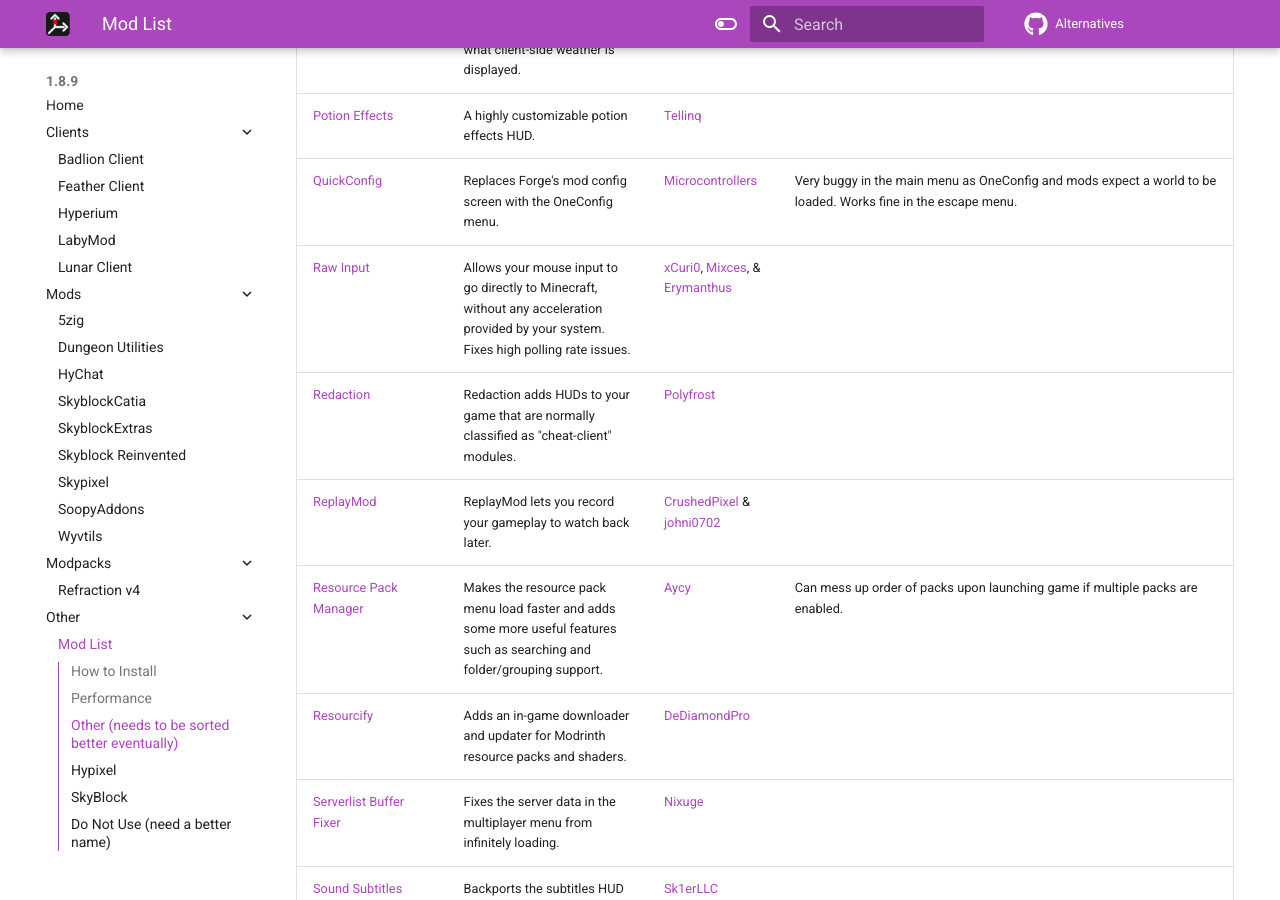
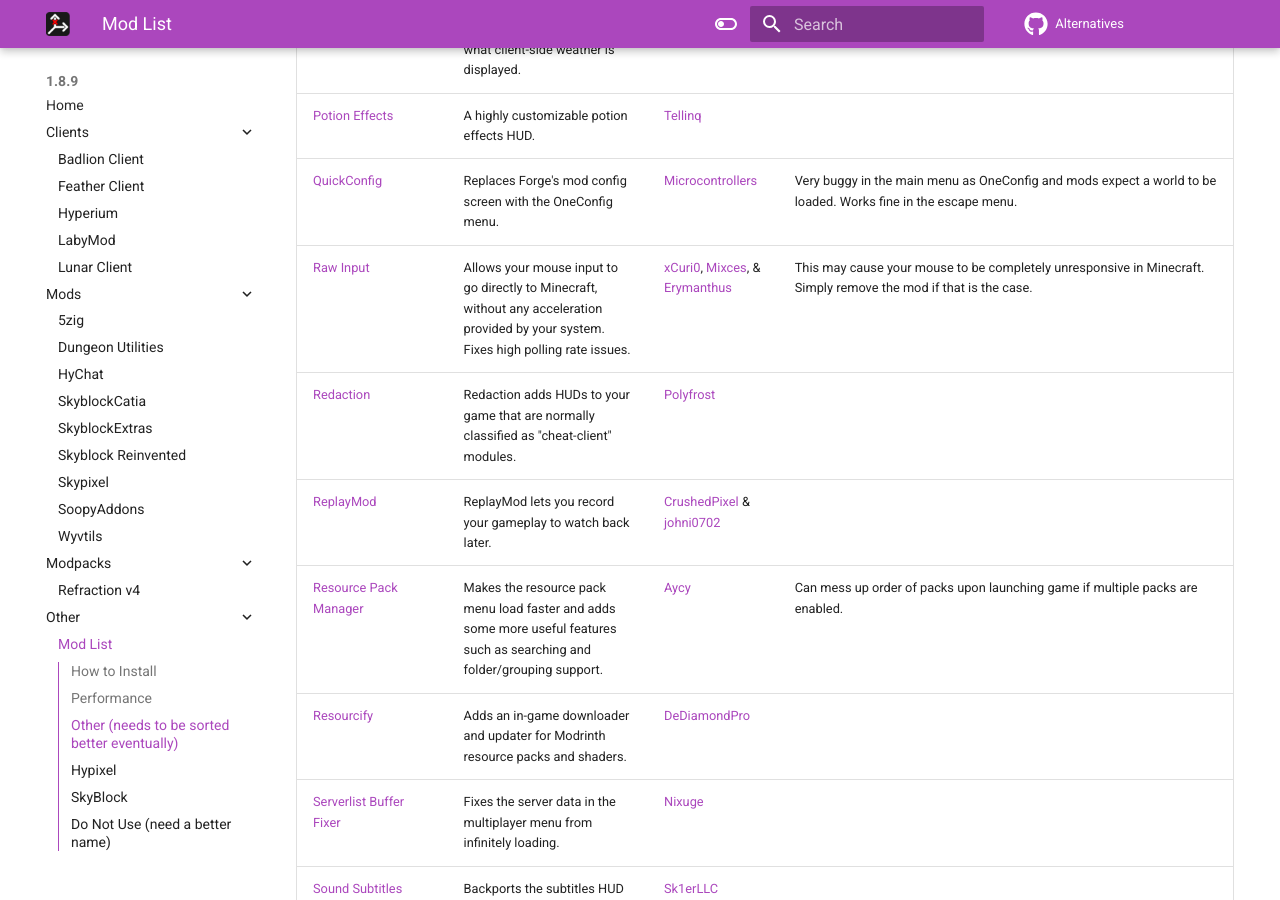
Before and after one commit to MicrocontrollersDev/Alternatives, an MkDocs documentation site: the page built from docs/1.8.9/modlist.md, in a window 1280 px wide and 900 px high, scrolled down 4087 px. Built offline with MkDocs 1.6.1 and Material for MkDocs 9.7.7, drawn with Linux system fonts in a browser that asks for light colours; comment, search, counter and statistics services are not loaded.

Commit message:
remove remove sba, add raw input note

```diff
--- a/docs/1.8.9/modlist.md
+++ b/docs/1.8.9/modlist.md
@@ -56,7 +56,7 @@
 | [PolyWeather](https://modrinth.com/mod/polyweather) | Allows the user to configure what client-side weather is displayed. | [Polyfrost](https://github.com/Polyfrost) |
 | [Potion Effects](https://github.com/Tellinq/Potion-Effects/releases/latest) | A highly customizable potion effects HUD. | [Tellinq](https://github.com/Tellinq) |
 | [QuickConfig](https://modrinth.com/mod/quickconfig) | Replaces Forge's mod config screen with the OneConfig menu. | [Microcontrollers](https://github.com/MicrocontrollersDev) | Very buggy in the main menu as OneConfig and mods expect a world to be loaded. Works fine in the escape menu. |
-| [Raw Input](https://github.com/RayDeeUx/RawInput-1.8.9/releases/latest) | Allows your mouse input to go directly to Minecraft, without any acceleration provided by your system. Fixes high polling rate issues. | [xCuri0](https://github.com/xCuri0), [Mixces](https://github.com/Mixces), & [Erymanthus](https://github.com/RayDeeUx) |
+| [Raw Input](https://github.com/RayDeeUx/RawInput-1.8.9/releases/latest) | Allows your mouse input to go directly to Minecraft, without any acceleration provided by your system. Fixes high polling rate issues. | [xCuri0](https://github.com/xCuri0), [Mixces](https://github.com/Mixces), & [Erymanthus](https://github.com/RayDeeUx) | This may cause your mouse to be completely unresponsive in Minecraft. Simply remove the mod if that is the case. |
 | [Redaction](https://modrinth.com/mod/redaction) | Redaction adds HUDs to your game that are normally classified as "cheat-client" modules. | [Polyfrost](https://github.com/Polyfrost) |
 | [ReplayMod](https://modrinth.com/mod/replaymod) | ReplayMod lets you record your gameplay to watch back later. | [CrushedPixel](https://github.com/CrushedPixel) & [johni0702](https://github.com/Johni0702) |
 | [Resource Pack Manager](https://skyclient.co/mod/rpm) | Makes the resource pack menu load faster and adds some more useful features such as searching and folder/grouping support. | [Aycy](https://www.youtube.com/@aycyy) | Can mess up order of packs upon launching game if multiple packs are enabled. |
```
Also changed, not shown: other parts of docs/1.8.9/modlist.md (+0 -2 lines).
